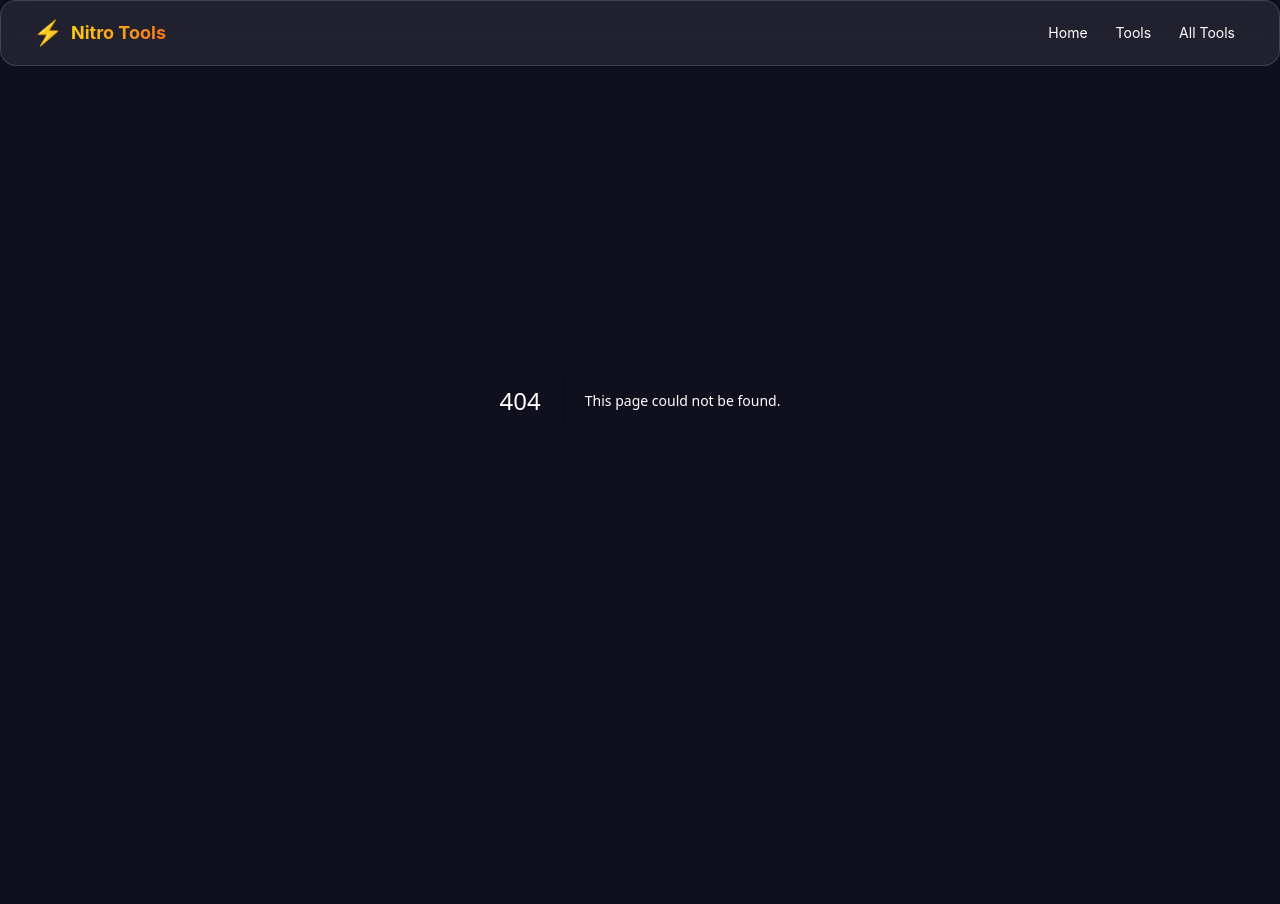
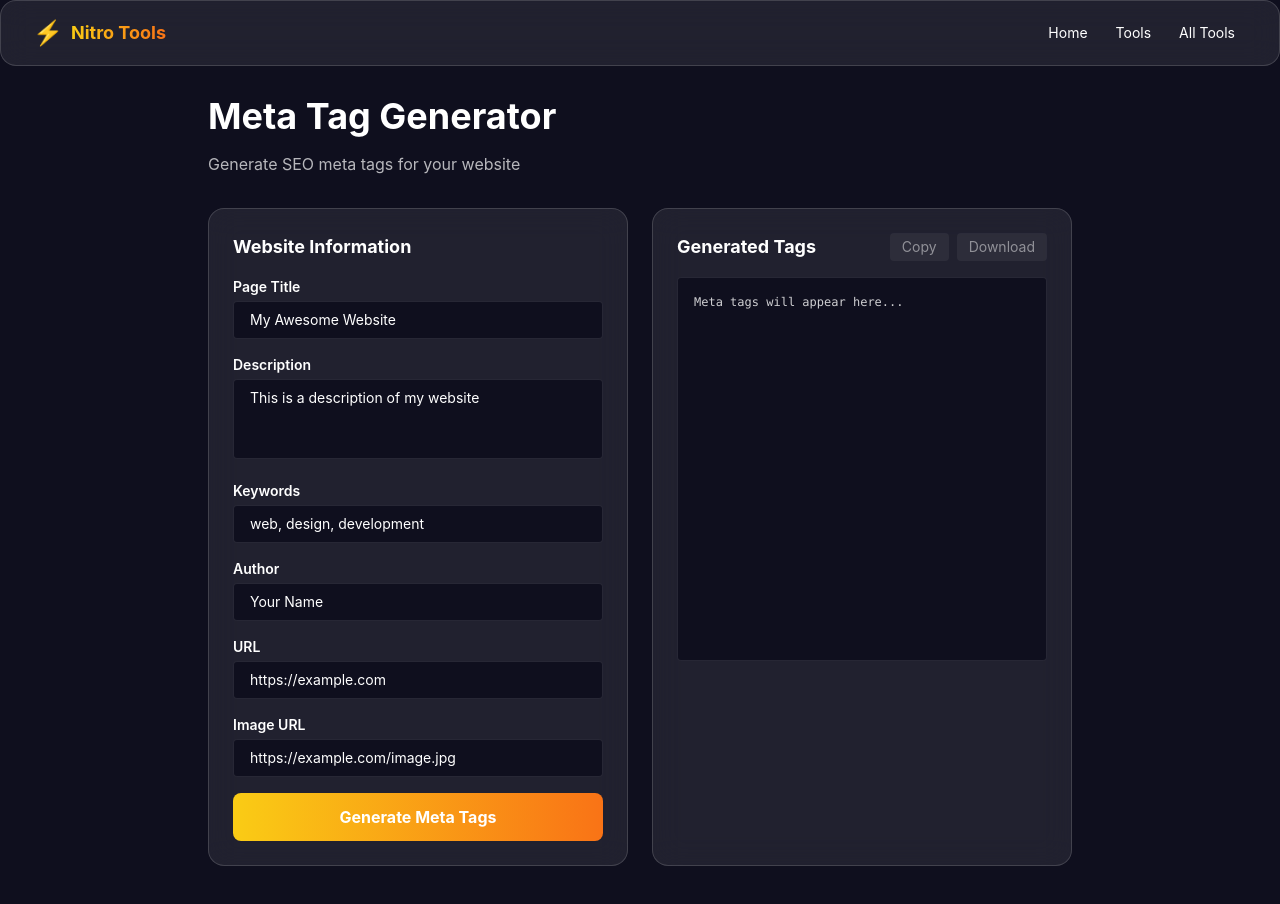
Before and after one commit to goalandpriority-ui/Nitro-Tools, a Next.js app: page /tools/seo/meta-tags in a window 1280 px wide. Before the commit this address had no page. Shown: the top 904 px of the page. Before the commit the page ends 800 px from the top, so only its background shows below. Built offline with nearby package versions, Linux system fonts and the light colour scheme.

Commit message:
Add Meta Tag Generator page component

```diff
--- /dev/null
+++ b/app/tools/seo/meta-tags/page.js
@@ -0,0 +1,170 @@
+'use client'
+
+import { useState } from 'react'
+
+export default function MetaTagGeneratorPage() {
+  const [data, setData] = useState({
+    title: 'My Awesome Website',
+    description: 'This is a description of my website',
+    keywords: 'web, design, development',
+    author: 'Your Name',
+    url: 'https://example.com',
+    image: 'https://example.com/image.jpg',
+  })
+
+  const [generatedTags, setGeneratedTags] = useState('')
+
+  const generateTags = () => {
+    const tags = `<!-- SEO Meta Tags -->
+<meta charset="UTF-8">
+<meta name="viewport" content="width=device-width, initial-scale=1.0">
+<meta name="description" content="${data.description}">
+<meta name="keywords" content="${data.keywords}">
+<meta name="author" content="${data.author}">
+<meta name="robots" content="index, follow">
+<link rel="canonical" href="${data.url}">
+
+<!-- Open Graph Meta Tags -->
+<meta property="og:title" content="${data.title}">
+<meta property="og:description" content="${data.description}">
+<meta property="og:url" content="${data.url}">
+<meta property="og:image" content="${data.image}">
+<meta property="og:type" content="website">
+
+<!-- Twitter Card Meta Tags -->
+<meta name="twitter:card" content="summary_large_image">
+<meta name="twitter:title" content="${data.title}">
+<meta name="twitter:description" content="${data.description}">
+<meta name="twitter:image" content="${data.image}">
+
+<!-- Additional Meta Tags -->
+<meta name="theme-color" content="#0F0F1E">
+<meta name="apple-mobile-web-app-capable" content="yes">
+<meta name="apple-mobile-web-app-status-bar-style" content="black">
+<title>${data.title}</title>`
+
+    setGeneratedTags(tags)
+  }
+
+  const copyTags = () => {
+    navigator.clipboard.writeText(generatedTags)
+  }
+
+  const downloadTags = () => {
+    const element = document.createElement('a')
+    element.setAttribute('href', 'data:text/plain;charset=utf-8,' + encodeURIComponent(generatedTags))
+    element.setAttribute('download', 'meta-tags.html')
+    element.style.display = 'none'
+    document.body.appendChild(element)
+    element.click()
+    document.body.removeChild(element)
+  }
+
+  return (
+    <div className="pt-24 pb-16 min-h-screen">
+      <div className="max-w-4xl mx-auto px-4">
+        <h1 className="text-4xl font-bold mb-4">Meta Tag Generator</h1>
+        <p className="text-white/70 mb-8">Generate SEO meta tags for your website</p>
+
+        <div className="grid grid-cols-1 lg:grid-cols-2 gap-6 mb-8">
+          {/* Input Form */}
+          <div className="glass-lg p-6 space-y-4">
+            <h2 className="text-lg font-bold mb-4">Website Information</h2>
+
+            <div>
+              <label className="block text-sm font-semibold mb-1">Page Title</label>
+              <input
+                type="text"
+                value={data.title}
+                onChange={(e) => setData({ ...data, title: e.target.value })}
+                className="w-full bg-dark-bg border border-white/10 rounded px-4 py-2 text-white focus:border-yellow-400 outline-none text-sm"
+              />
+            </div>
+
+            <div>
+              <label className="block text-sm font-semibold mb-1">Description</label>
+              <textarea
+                value={data.description}
+                onChange={(e) => setData({ ...data, description: e.target.value })}
+                className="w-full h-20 bg-dark-bg border border-white/10 rounded px-4 py-2 text-white focus:border-yellow-400 outline-none text-sm resize-none"
+              />
+            </div>
+
+            <div>
+              <label className="block text-sm font-semibold mb-1">Keywords</label>
+              <input
+                type="text"
+                value={data.keywords}
+                onChange={(e) => setData({ ...data, keywords: e.target.value })}
+                className="w-full bg-dark-bg border border-white/10 rounded px-4 py-2 text-white focus:border-yellow-400 outline-none text-sm"
+              />
+            </div>
+
+            <div>
+              <label className="block text-sm font-semibold mb-1">Author</label>
+              <input
+                type="text"
+                value={data.author}
+                onChange={(e) => setData({ ...data, author: e.target.value })}
+                className="w-full bg-dark-bg border border-white/10 rounded px-4 py-2 text-white focus:border-yellow-400 outline-none text-sm"
+              />
+            </div>
+
+            <div>
+              <label className="block text-sm font-semibold mb-1">URL</label>
+              <input
+                type="text"
+                value={data.url}
+                onChange={(e) => setData({ ...data, url: e.target.value })}
+                className="w-full bg-dark-bg border border-white/10 rounded px-4 py-2 text-white focus:border-yellow-400 outline-none text-sm"
+              />
+            </div>
+
+            <div>
+              <label className="block text-sm font-semibold mb-1">Image URL</label>
+              <input
+                type="text"
+                value={data.image}
+                onChange={(e) => setData({ ...data, image: e.target.value })}
+                className="w-full bg-dark-bg border border-white/10 rounded px-4 py-2 text-white focus:border-yellow-400 outline-none text-sm"
+              />
+            </div>
+
+            <button
+              onClick={generateTags}
+              className="w-full px-6 py-3 bg-gradient-to-r from-yellow-400 to-orange-500 text-white font-bold rounded-lg hover:shadow-lg transition-all"
+            >
+              Generate Meta Tags
+            </button>
+          </div>
+
+          {/* Output */}
+          <div className="glass-lg p-6 space-y-4">
+            <div className="flex justify-between items-center">
+              <h2 className="text-lg font-bold">Generated Tags</h2>
+              <div className="flex gap-2">
+                <button
+                  onClick={copyTags}
+                  disabled={!generatedTags}
+                  className="px-3 py-1 text-sm bg-white/10 rounded hover:bg-white/20 disabled:opacity-50 transition"
+                >
+                  Copy
+                </button>
+                <button
+                  onClick={downloadTags}
+                  disabled={!generatedTags}
+                  className="px-3 py-1 text-sm bg-white/10 rounded hover:bg-white/20 disabled:opacity-50 transition"
+                >
+                  Download
+                </button>
+              </div>
+            </div>
+            <pre className="w-full h-96 bg-dark-bg border border-white/10 rounded p-4 overflow-y-auto text-white/80 text-xs font-mono whitespace-pre-wrap">
+              {generatedTags || 'Meta tags will appear here...'}
+            </pre>
+          </div>
+        </div>
+      </div>
+    </div>
+  )
+                  }
```
